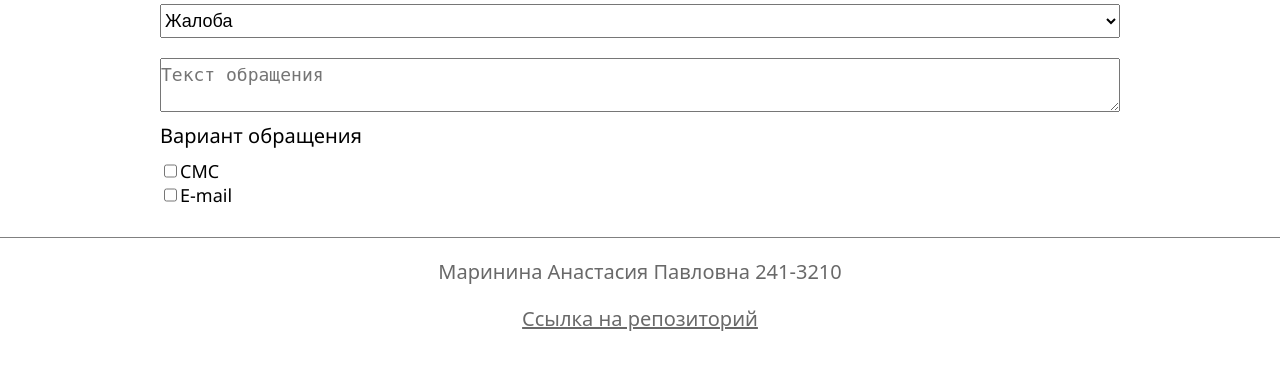
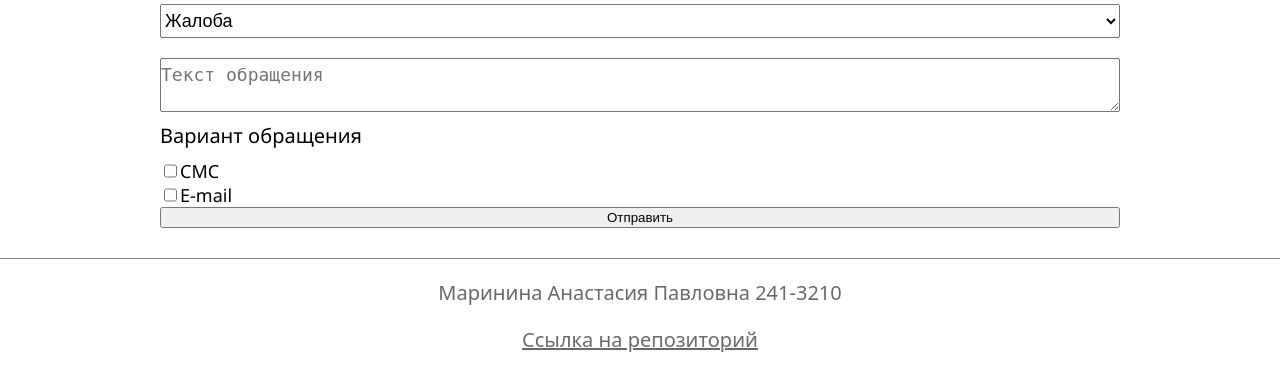
Before and after one commit to Prinkley/PHP, a PHP site: page / in a window 1280 px wide. Shown: the part 268-659 px from the top of the page. Run offline with PHP 8.4, Linux system fonts and the light colour scheme.

Commit message:
домашняя работа кнопка

```diff
--- a/hm2/index.php
+++ b/hm2/index.php
@@ -121,6 +121,7 @@
                     <label class="form__check" for="response_email">E-mail</label>
                     <input type="checkbox" placeholder="E-mail" id="response_email" name="response[]" value="e-mail">
                 </div>
+                <input type="submit" value="Отправить">
             </form>
         </div>
     </main>
```
